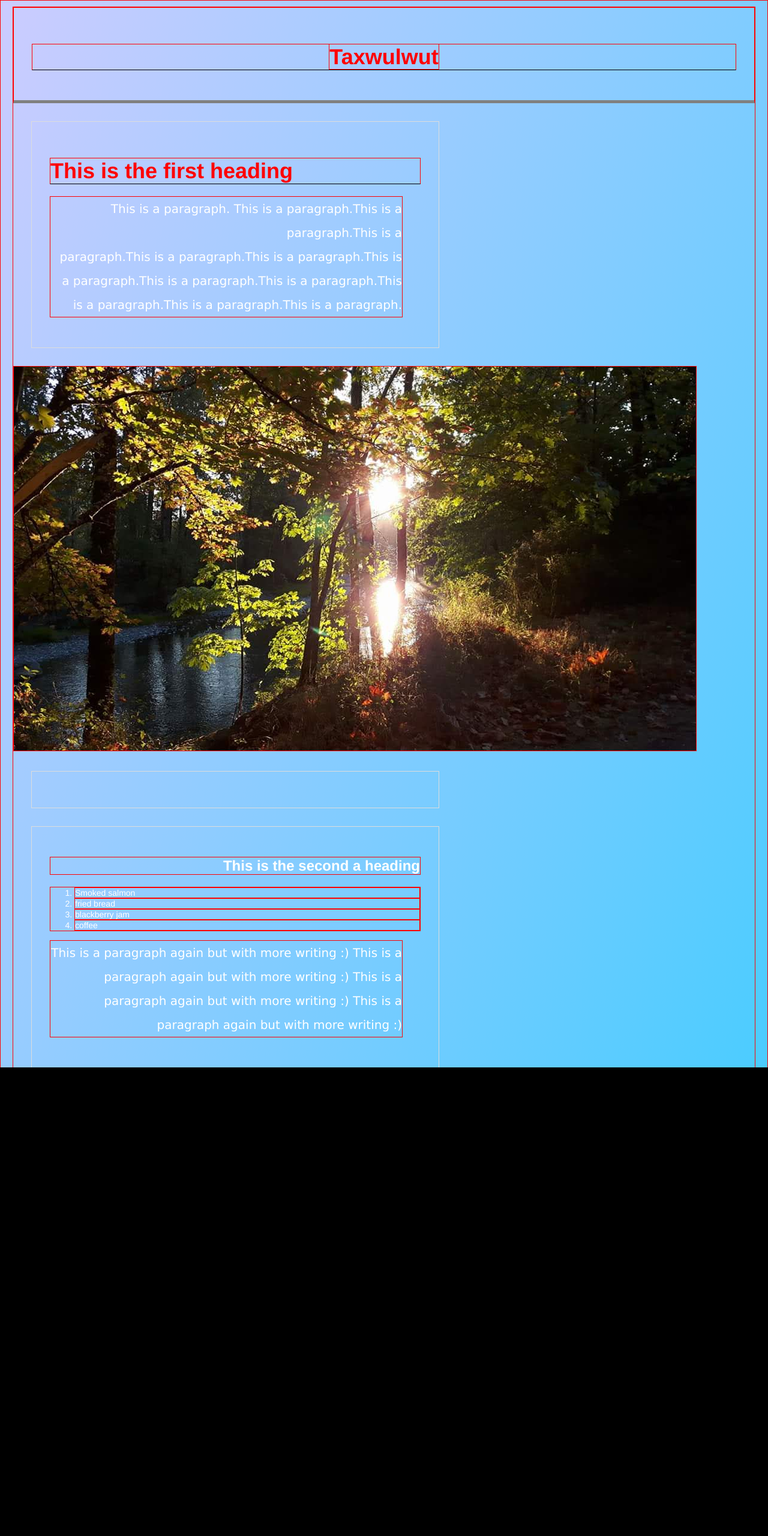
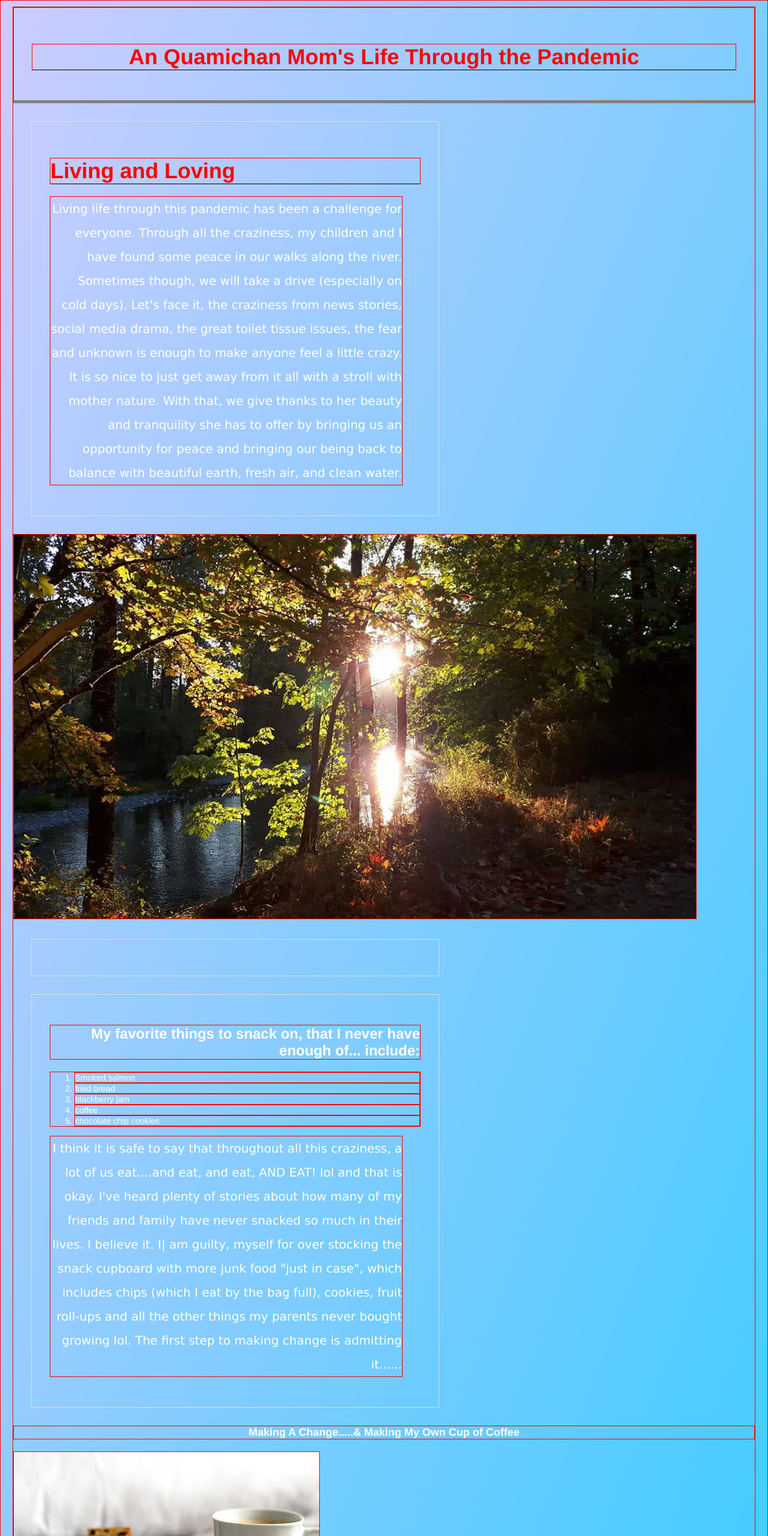
Before and after one commit to LMJ04/website1, a plain HTML site: page index.html in a window 1280 px wide. Shown: the top 2560 px of the page at 60% size. Drawn offline with Linux system fonts and the light colour scheme; files whose address does not match are found by name; a web font is replaced by a local one.

Commit message:
Update index.html

```diff
--- a/index.html
+++ b/index.html
@@ -11,13 +11,13 @@
 <head><title>Lynsey's Website</title>
 <link rel="stylesheet" href="style.css">
 </head>
-<header><h1><strong>Taxwulwut</strong></h1></header>
+<header><h1> An Quamichan Mom's Life Through the Pandemic</h1></header>
 <body>
   <section>
-<h1>This is the first heading</h1>
+<h1> Living and Loving</h1>
 
 
-<p>This is a paragraph. This is a paragraph.This is a paragraph.This is a<br> paragraph.This is a paragraph.This is a paragraph.This is a paragraph.This is a paragraph.This is a paragraph.This is a paragraph.This is a paragraph.This is a paragraph.</p>
+<p>Living life through this pandemic has been a challenge for everyone. Through all the craziness, my children and I have found some peace in our walks along the river. Sometimes though, we will take a drive (especially on cold days). Let's face it, the craziness from news stories, social media drama, the great toilet tissue issues, the fear and unknown is enough to make anyone feel a little crazy. It is so nice to just get away from it all with a stroll with mother nature. With that, we give thanks to her beauty and tranquility she has to offer by bringing us an opportunity for peace and bringing our being back to balance with beautiful earth, fresh air, and clean water.</p>
 </section>
 <img src="images/pic.jpg" alt="Photo of river">
 <section>
@@ -26,33 +26,35 @@
 </section>
 
 <section>
-<h2>This is the second a heading</h2>
+<h2> My favorite things to snack on, that I never have enough of... include:</h2>
 <ol>
   <li> Smoked salmon</li>
   <li>fried bread</li>
   <li>blackberry jam</li>
   <li>coffee</li>
+  <li>chocolate chip cookies </li>
 </ol>
 
-<p>This is a paragraph again but with more writing :)    This is a paragraph again but with more writing :)   This is a paragraph again but with more writing :)   This is a paragraph again but with more writing :) </p>
+<p>I think it is safe to say that throughout all this craziness, a lot of us eat....and eat, and eat, AND EAT! lol and that is okay. I've heard plenty of stories about how many of my friends and family have never snacked so much in their lives. I believe it. I| am guilty, myself for over stocking the snack cupboard with more junk food "just in case", which includes chips (which I eat by the bag full), cookies, fruit roll-ups and all the other things my parents never bought growing lol. The first step to making change is admitting it......</p>
         </section>
 
-<h3>  Heading #4 </h3>
+<h3>Making A Change.....& Making My Own Cup of Coffee</h3>
 <img src="C:\Users\User\Documents\website\images\coffee.webp"
   alt="coffee" />
-<p> blah blah paragraph 4 </p>
+<p> One of the biggest changes I have made is making my own coffee. I order a large 1 cream, 2 sugar from McDonalds. This is my choice of morning brew and let me tell you something, making my own coffee has made me realize how much cream and sugar actually goes into my giant cup of coffee....but it tastes sooooo goooood once it hits your lips and seeps into your soul with it's deliciousness. mmmm.....coffee (insert homer drool face here) </p>
 
 
 
-<h1> another header for you </h1>
+<h1> Please take a moment to say a little prayer for everyone that has tested positive for COVID-19 </h1>
 
-<p> paragraph information.This is a paragraph.This is a paragraph.This is a paragraph.This is a paragraph.This is a paragraph.This is a paragraph. </p>
+<p> I know we hear enough about it through the news and it doesn't really have an affect on you the same way unless you've gone through it or it hits close to home. But if you could just please take a moment of silence to think about and say a little prayer in your own way for those that have been directly impacted by COVID-19. Thank you. </p>
 
 
 
-<h2> the last header </h2>
+<h2> Thank you for checking out my site & have a day :) </h2>
 
 
 </body>
-<footer id="footer"> Bottom bun for a salmon burger </footer>
+<footer id="footer"> Bottom bun for a salmon burger
+with lots of pickles or relish </footer>
 </html>
```
